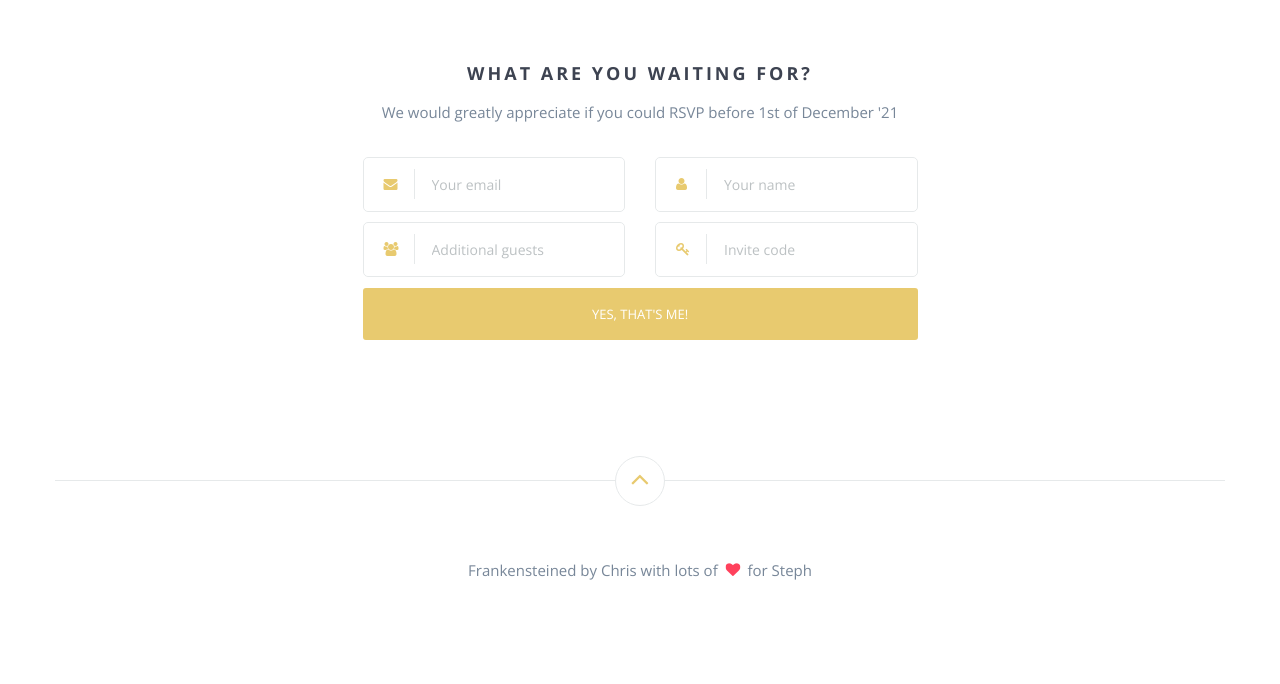
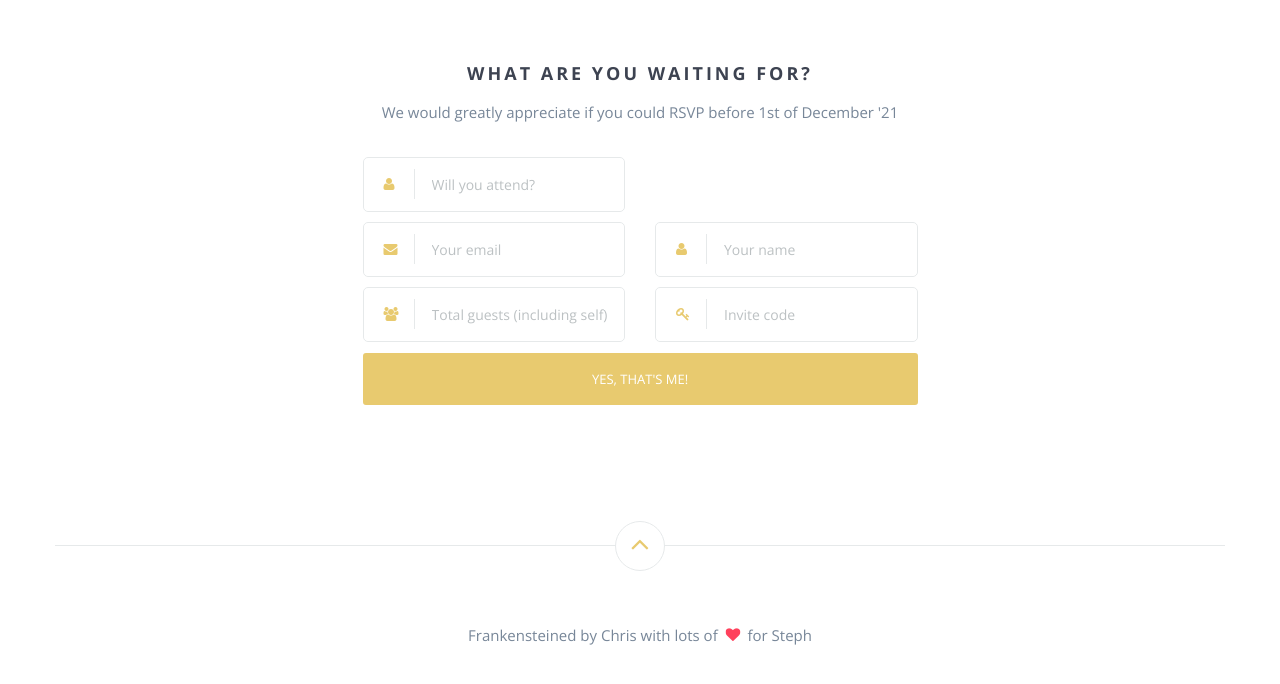
Before and after one commit to chris-rass/chris-rass.github.io, a website: page index.html in a window 1280 px wide. Shown: the part 4241-4925 px from the top of the page. Before the commit the page ends 4876 px from the top, so only its background shows below. Drawn offline with nearby package versions, Linux system fonts and the light colour scheme; some packages are replaced by stand-ins of ours; a script that the page names is missing; files whose address does not match are found by name.

Commit message:
Update index.html

```diff
--- a/index.html
+++ b/index.html
@@ -368,6 +368,15 @@
                     <div class="row">
                         <div class="col-md-6 col-sm-6">
                             <div class="form-input-group">
+                                <i class="fa fa-user"></i><input name="attending" class=""
+                                                                 placeholder="Will you attend?"
+                                                                 required>
+                            </div>
+                        </div>
+					</div>
+					<div class="row">
+                        <div class="col-md-6 col-sm-6">
+                            <div class="form-input-group">
                                 <i class="fa fa-envelope"></i><input type="email" name="email" class=""
                                                                      placeholder="Your email"
                                                                      required>
@@ -386,7 +395,7 @@
                             <div class="form-input-group">
                                 <i class="fa fa-users"></i><input type="number" name="extras" class="" min="0"
                                                                   max="4"
-                                                                  placeholder="Additional guests"
+                                                                  placeholder="Total guests (including self)"
                                                                   required>
                             </div>
                         </div>
```
